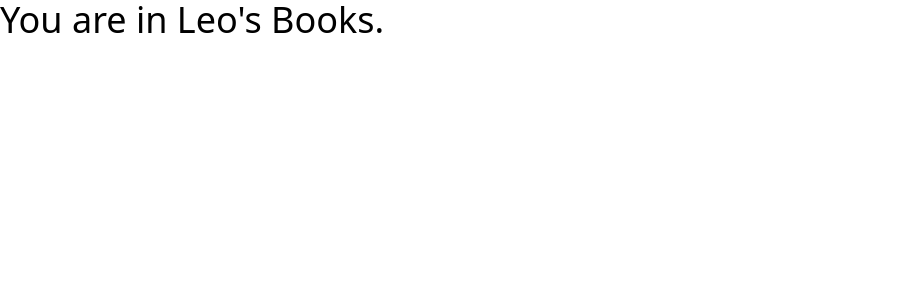
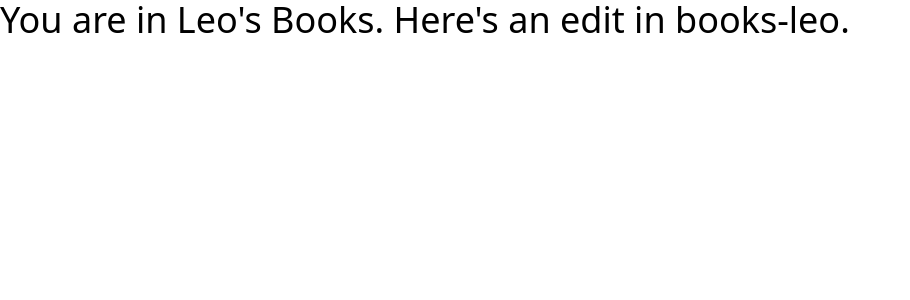
Before and after one commit to udon-code-studios/bible-dev, a Next.js app: page /books-leo in a window 1280 px wide. Shown: the top 300 px of the page, without its empty margins (0-910 px from the left). Built offline with nearby package versions, Linux system fonts and the light colour scheme.

Commit message:
test commit

```diff
--- a/pages/books-leo/index.js
+++ b/pages/books-leo/index.js
@@ -9,7 +9,7 @@ export default function SubPage() {
 
       <main>
         <h1 className="text-4xl">
-          You are in Leo's Books.
+          You are in Leo's Books. Here's an edit in books-leo.
         </h1>
       </main>
     </div>
```
